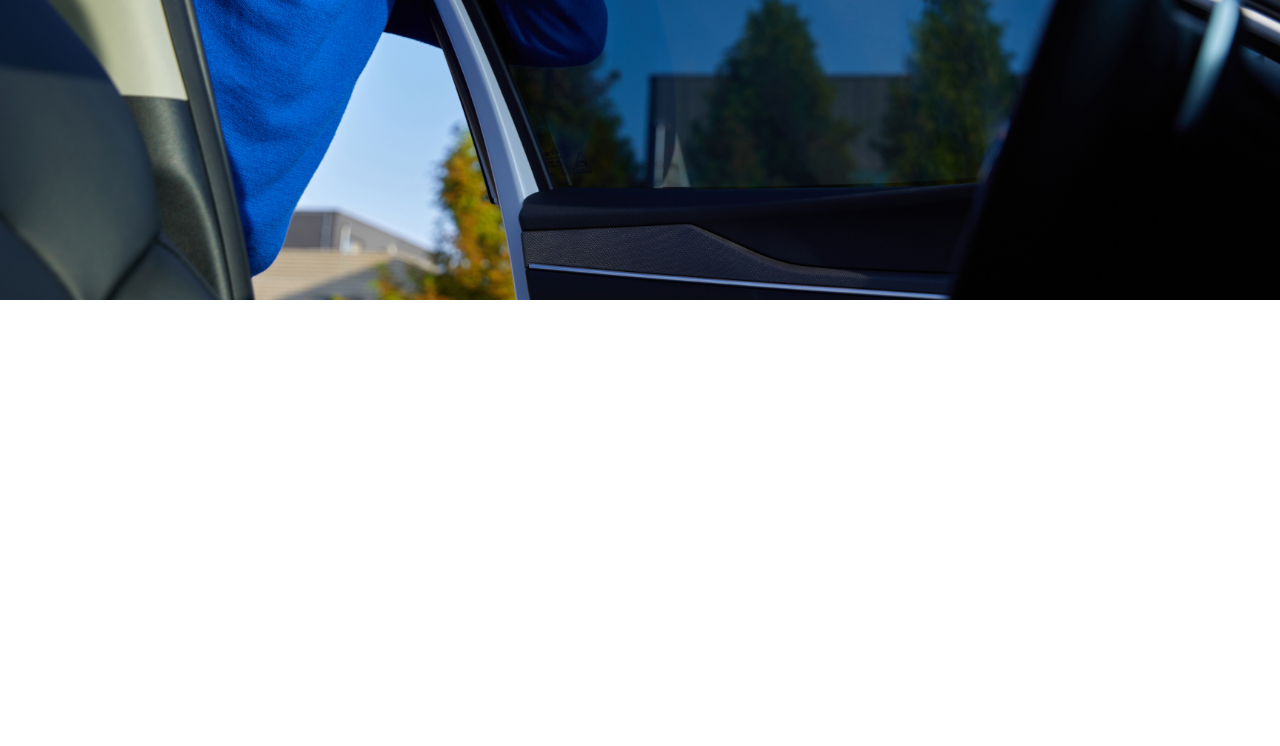
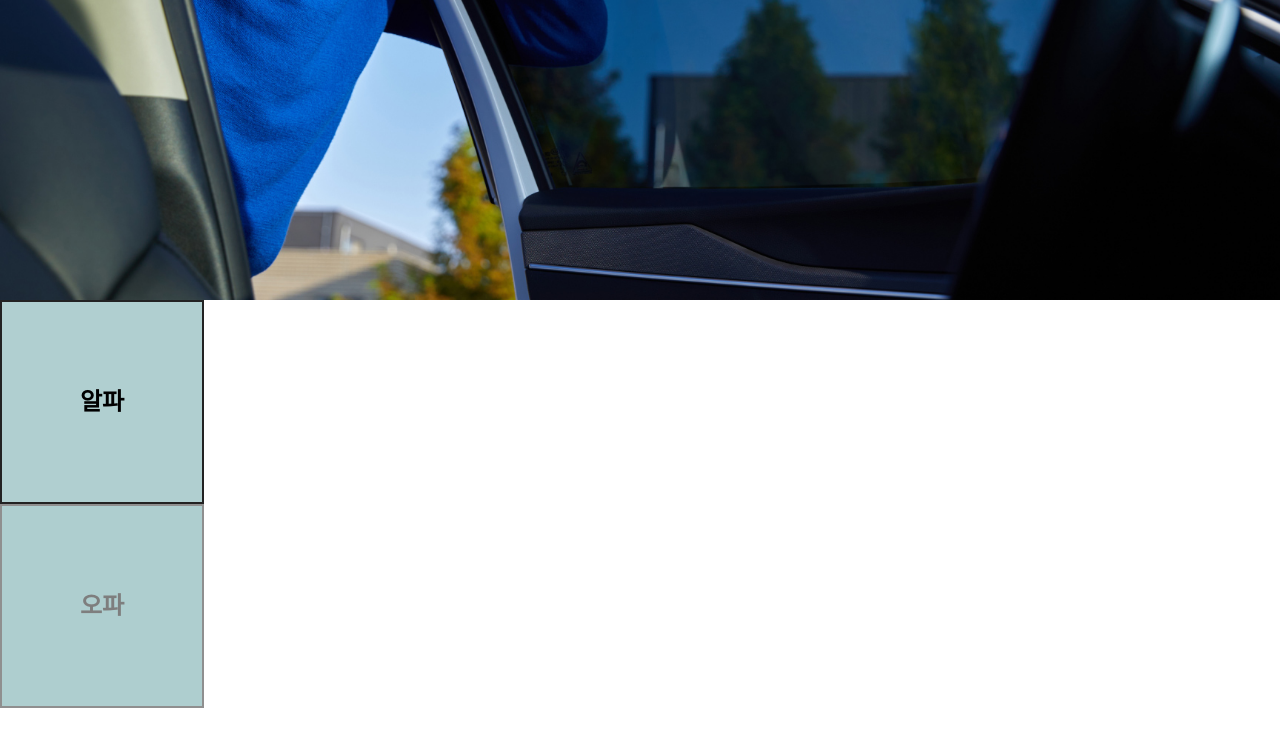
Before and after one commit to venty1993/2405-WEB1, a plain HTML site: page day16/background2.html in a window 1280 px wide. Shown: the part 1359-2105 px from the top of the page. Drawn offline with Linux system fonts and the light colour scheme.

Commit message:
Update background2.html

```diff
--- a/day16/background2.html
+++ b/day16/background2.html
@@ -33,7 +33,7 @@
     </style>
 </head>
 <body>
-    <p>Lorem ipsum dolor, sit amet consectetur adipisicing elit. Fugit ut exercitationem, atque laborum distinctio perspiciatis voluptate hic est facere, necessitatibus soluta commodi eum totam iste eos in esse. Facere, voluptate?</p>
+    <p style="color: #ff000080);">Lorem ipsum dolor, sit amet consectetur adipisicing elit. Fugit ut exercitationem, atque laborum distinctio perspiciatis voluptate hic est facere, necessitatibus soluta commodi eum totam iste eos in esse. Facere, voluptate?</p>
     <button>테스트용 버튼</button>
 
     <!-- 필기는 선택. 실제로는 거의 없는 상황 -->
@@ -56,5 +56,29 @@
     <section id="intro">
 
     </section>
+
+    <style>
+        .box {
+            width: 200px;
+            height: 200px;
+            background-color: cadetblue;
+            border: 2px solid #222;
+            display: flex;
+            justify-content: center;
+            align-items: center;
+            font-size: 24px;
+            font-weight: bold;
+        }
+
+        .alpha-box {
+            background-color: rgba(95, 158, 160, 0.49);
+        }
+
+        .opacity-box{
+            opacity: 0.5;
+        }
+    </style>
+    <div class="box alpha-box">알파</div>
+    <div class="box opacity-box">오파</div>
 </body>
 </html>
```
